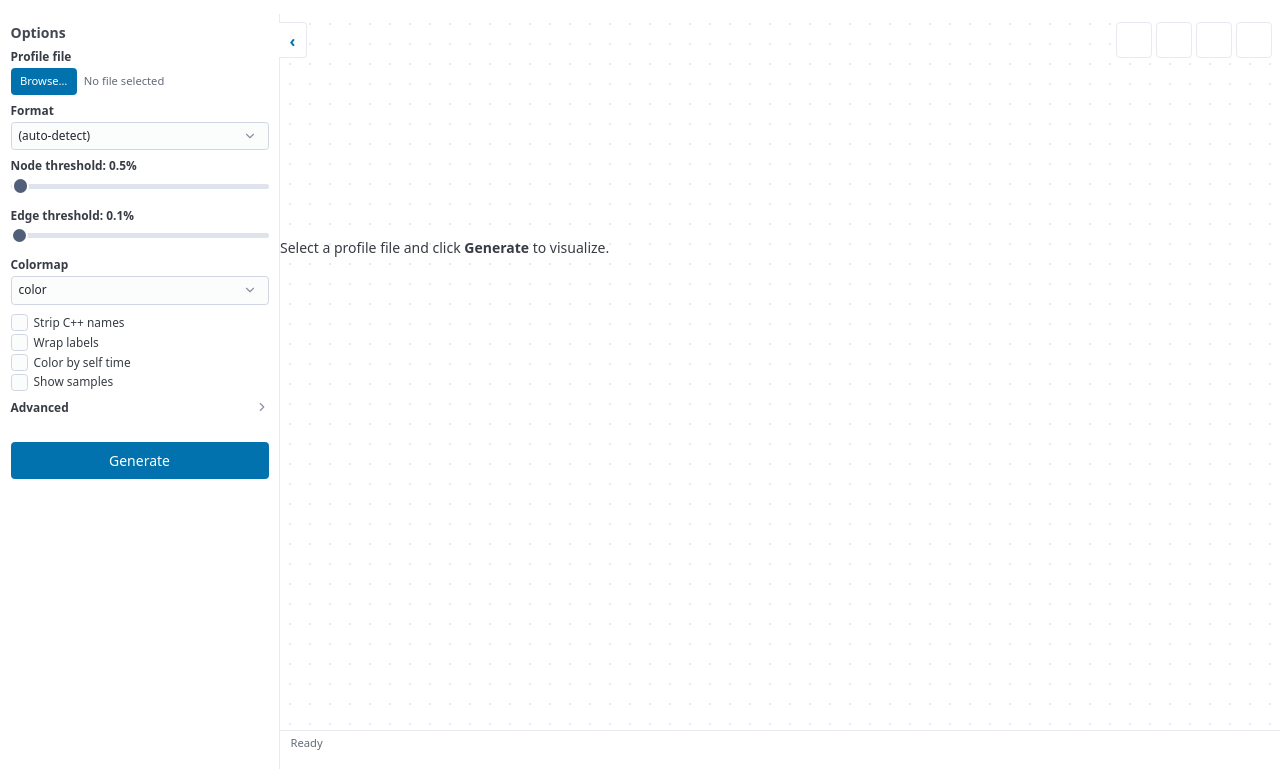
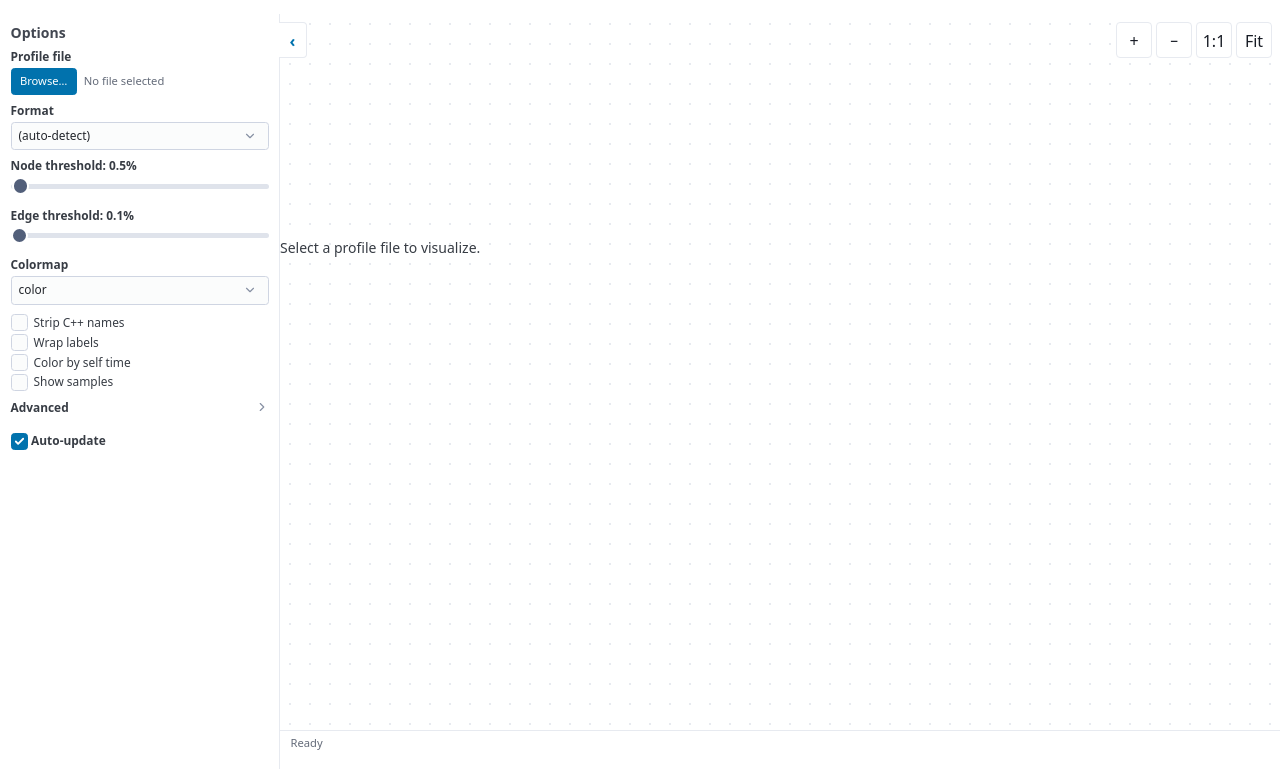
Before and after one commit to eliasdorneles/profinspect, a Flask app: page / in a window 1280 px wide. Shown: the part 61-844 px from the top of the page. Run offline with Flask 3, Linux system fonts and the light colour scheme; some libraries are stand-ins or nearby versions.

Commit message:
feat: auto-update diagram

```diff
--- a/profinspect/static/css/style.css
+++ b/profinspect/static/css/style.css
@@ -190,9 +190,23 @@ main {
     min-width: 0;
 }
 
+.auto-update-label {
+    display: flex;
+    align-items: center;
+    gap: 0.4rem;
+    margin-top: 0.5rem;
+    margin-bottom: 0;
+    font-size: 0.85rem;
+    font-weight: normal;
+}
+
+.auto-update-label input[type="checkbox"] {
+    margin: 0;
+}
+
 .generate-btn {
     width: 100%;
-    margin-top: 0.75rem;
+    margin-top: 0.5rem;
     padding: 0.5rem;
     cursor: pointer;
 }
@@ -224,13 +238,15 @@ main {
     line-height: 36px;
     text-align: center;
     cursor: pointer;
-    border: 1px solid var(--pico-muted-border-color);
-    background: var(--pico-card-background-color);
+    border: 1px solid var(--pico-muted-border-color) !important;
+    background: var(--pico-card-background-color) !important;
+    color: var(--pico-contrast) !important;
     border-radius: 4px;
+    box-shadow: none !important;
 }
 
 .zoom-controls button:hover {
-    background: var(--pico-secondary-background);
+    background: var(--pico-secondary-background) !important;
 }
 
 .svg-container {
--- a/profinspect/static/js/app.js
+++ b/profinspect/static/js/app.js
@@ -21,6 +21,45 @@
 
     // The File object selected by the user (null when using CLI-provided path)
     var selectedFile = null;
+
+    // --- Auto-update ---
+    var autoUpdateCheckbox = document.getElementById("auto_update");
+    var autoUpdateTimer = null;
+    var DEBOUNCE_MS = 400;
+
+    function isAutoUpdate() {
+        return autoUpdateCheckbox.checked;
+    }
+
+    function applyAutoUpdateUI() {
+        generateBtn.style.display = isAutoUpdate() ? "none" : "";
+        try { localStorage.setItem("profinspect_auto_update", isAutoUpdate() ? "1" : "0"); } catch (_) {}
+    }
+
+    // Restore preference from localStorage
+    (function () {
+        try {
+            var saved = localStorage.getItem("profinspect_auto_update");
+            if (saved === "0") autoUpdateCheckbox.checked = false;
+        } catch (_) {}
+        applyAutoUpdateUI();
+    })();
+
+    autoUpdateCheckbox.addEventListener("change", function () {
+        applyAutoUpdateUI();
+        scheduleGenerate();
+    });
+
+    function scheduleGenerate() {
+        if (!isAutoUpdate()) return;
+        if (!hasFile()) return;
+        if (isGenerating) {
+            pendingGenerate = true;
+            return;
+        }
+        clearTimeout(autoUpdateTimer);
+        autoUpdateTimer = setTimeout(doGenerate, DEBOUNCE_MS);
+    }
 
     // --- Format inference ---
     var FORMAT_EXTENSIONS = {
@@ -72,6 +111,7 @@
                     setStatus("Detected format: " + inferred, "success");
                 }
             }
+            scheduleGenerate();
         }
     });
 
@@ -200,11 +240,27 @@
     // --- Slider display ---
     nodeThreshold.addEventListener("input", function () {
         nodeThresholdVal.textContent = this.value + "%";
+        scheduleGenerate();
     });
 
     edgeThreshold.addEventListener("input", function () {
         edgeThresholdVal.textContent = this.value + "%";
+        scheduleGenerate();
     });
+
+    // --- Auto-update triggers on other controls ---
+    formatSelect.addEventListener("change", scheduleGenerate);
+    document.getElementById("colormap").addEventListener("change", scheduleGenerate);
+    document.getElementById("strip").addEventListener("change", scheduleGenerate);
+    document.getElementById("wrap").addEventListener("change", scheduleGenerate);
+    document.getElementById("color_nodes_by_selftime").addEventListener("change", scheduleGenerate);
+    document.getElementById("show_samples").addEventListener("change", scheduleGenerate);
+    // Text/number inputs: trigger on change (blur) to avoid firing on every keystroke
+    document.getElementById("root").addEventListener("change", scheduleGenerate);
+    document.getElementById("leaf").addEventListener("change", scheduleGenerate);
+    document.getElementById("depth").addEventListener("change", scheduleGenerate);
+    document.getElementById("skew").addEventListener("change", scheduleGenerate);
+    document.getElementById("path_filter").addEventListener("change", scheduleGenerate);
 
     // --- Status bar helpers ---
     function setStatus(msg, type) {
@@ -213,6 +269,9 @@
     }
 
     // --- Generate ---
+    var isGenerating = false;
+    var pendingGenerate = false;
+
     function hasFile() {
         return selectedFile || filePathInput.value.trim();
     }
@@ -248,6 +307,8 @@
             setStatus("Please select a profile file.", "error");
             return;
         }
+        if (isGenerating) return;
+        isGenerating = true;
 
         setStatus("Generating...", "");
         generateBtn.disabled = true;
@@ -310,8 +371,13 @@
         } catch (e) {
             setStatus("Request failed: " + e.message, "error");
         } finally {
+            isGenerating = false;
             generateBtn.disabled = false;
             generateBtn.textContent = "Generate";
+            if (pendingGenerate) {
+                pendingGenerate = false;
+                scheduleGenerate();
+            }
         }
     }
 
--- a/profinspect/templates/index.html
+++ b/profinspect/templates/index.html
@@ -62,6 +62,7 @@
                 <input type="text" id="path_filter" name="path_filter" placeholder="/src/mymodule">
             </details>
 
+            <label class="auto-update-label"><input type="checkbox" id="auto_update" checked> Auto-update</label>
             <button id="generate-btn" class="generate-btn">Generate</button>
         </div>
     </aside>
@@ -76,7 +77,7 @@
         <div class="svg-container" id="svg-container">
             <div class="svg-wrapper" id="svg-wrapper">
                 <div class="placeholder" id="placeholder">
-                    <p>Select a profile file and click <strong>Generate</strong> to visualize.</p>
+                    <p>Select a profile file to visualize.</p>
                 </div>
             </div>
         </div>
```
Also changed, not shown: TODO.md (+1 -2 lines).
